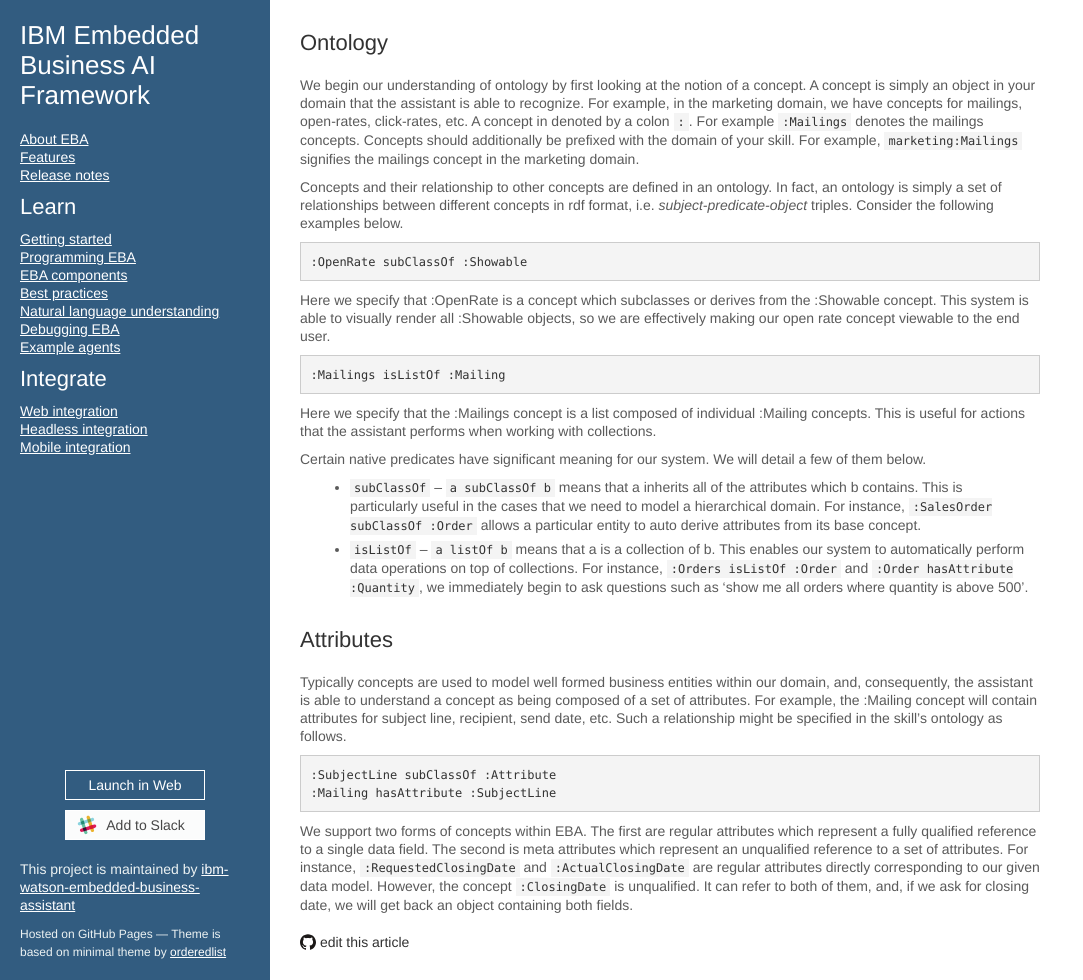
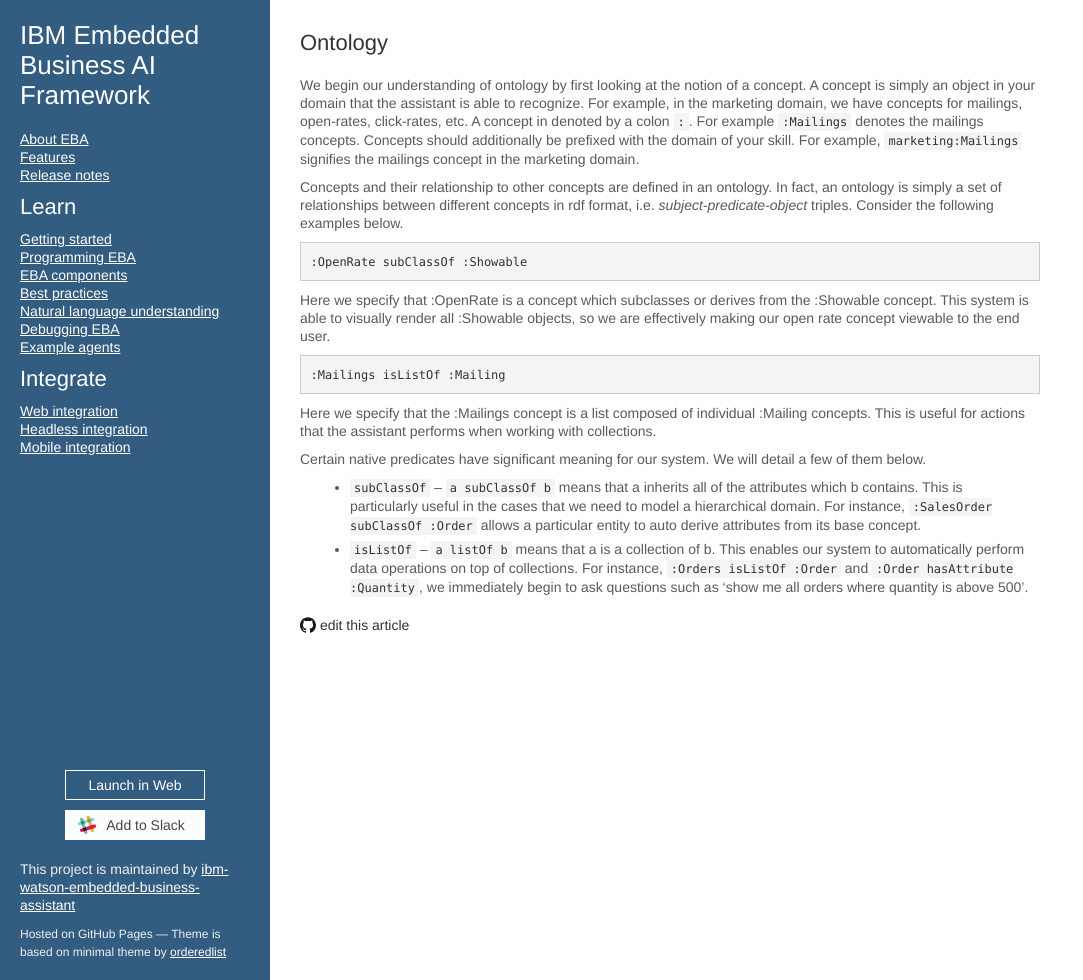
Before and after one commit to ibm-watson-embedded-business-assistant/eba-example-agents, a Jekyll site: the page built from docs/components/Ontology.md, in a window 1280 px wide and 980 px high. Shown: the whole window, without its empty margins (0-1083 px from the left). Built offline with Jekyll 4.4.1, drawn with Linux system fonts in a browser that asks for light colours; our own code applies the rules of GitHub Pages for plain Markdown files.

Commit message:
Update Ontology.md

````diff
--- a/docs/components/Ontology.md
+++ b/docs/components/Ontology.md
@@ -20,15 +20,3 @@
 Certain native predicates have significant meaning for our system. We will detail a few of them below.
 - `subClassOf`  -- `a subClassOf b` means that a inherits all of the attributes which b contains. This is particularly useful in the cases that we need to model a hierarchical domain. For instance, `:SalesOrder subClassOf :Order` allows a particular entity to auto derive attributes from its base concept.
 - `isListOf`    -- `a listOf b` means that a is a collection of b. This enables our system to automatically perform data operations on top of collections. For instance, `:Orders isListOf :Order` and `:Order hasAttribute :Quantity`, we immediately begin to ask questions such as 'show me all orders where quantity is above 500'.
-
-
-## Attributes
-
-Typically concepts are used to model well formed business entities within our domain, and, consequently, the assistant is able to understand a concept as being composed of a set of attributes. For example, the :Mailing concept will contain attributes for subject line, recipient, send date, etc. Such a relationship might be specified in the skill's ontology as follows.
-
-```
-:SubjectLine subClassOf :Attribute
-:Mailing hasAttribute :SubjectLine
-```
-
-We support two forms of concepts within EBA. The first are regular attributes which represent a fully qualified reference to a single data field. The second is meta attributes which represent an unqualified reference to a set of attributes. For instance, `:RequestedClosingDate` and `:ActualClosingDate` are regular attributes directly corresponding to our given data model. However, the concept `:ClosingDate` is unqualified. It can refer to both of them, and, if we ask for closing date, we will get back an object containing both fields.
````
